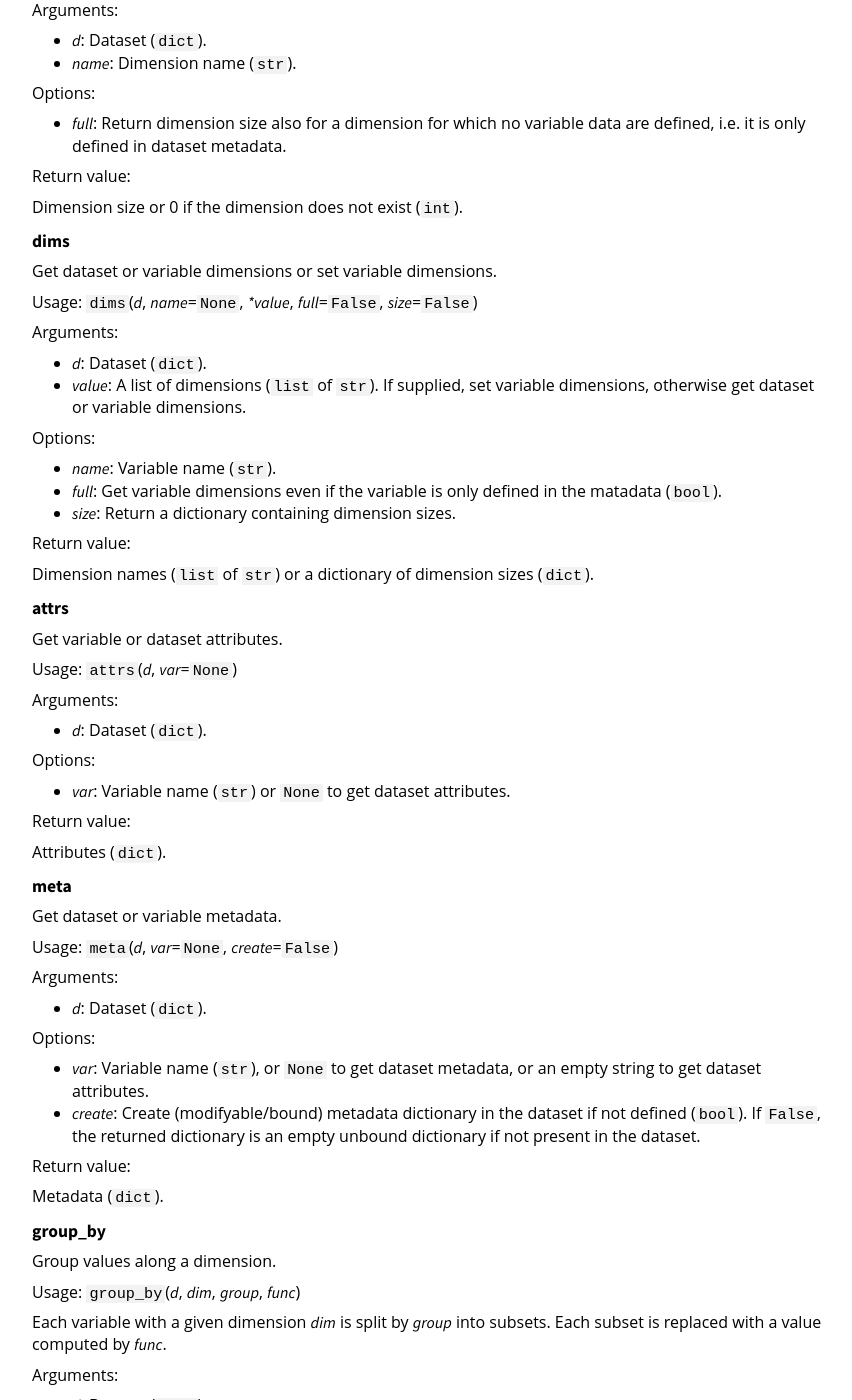
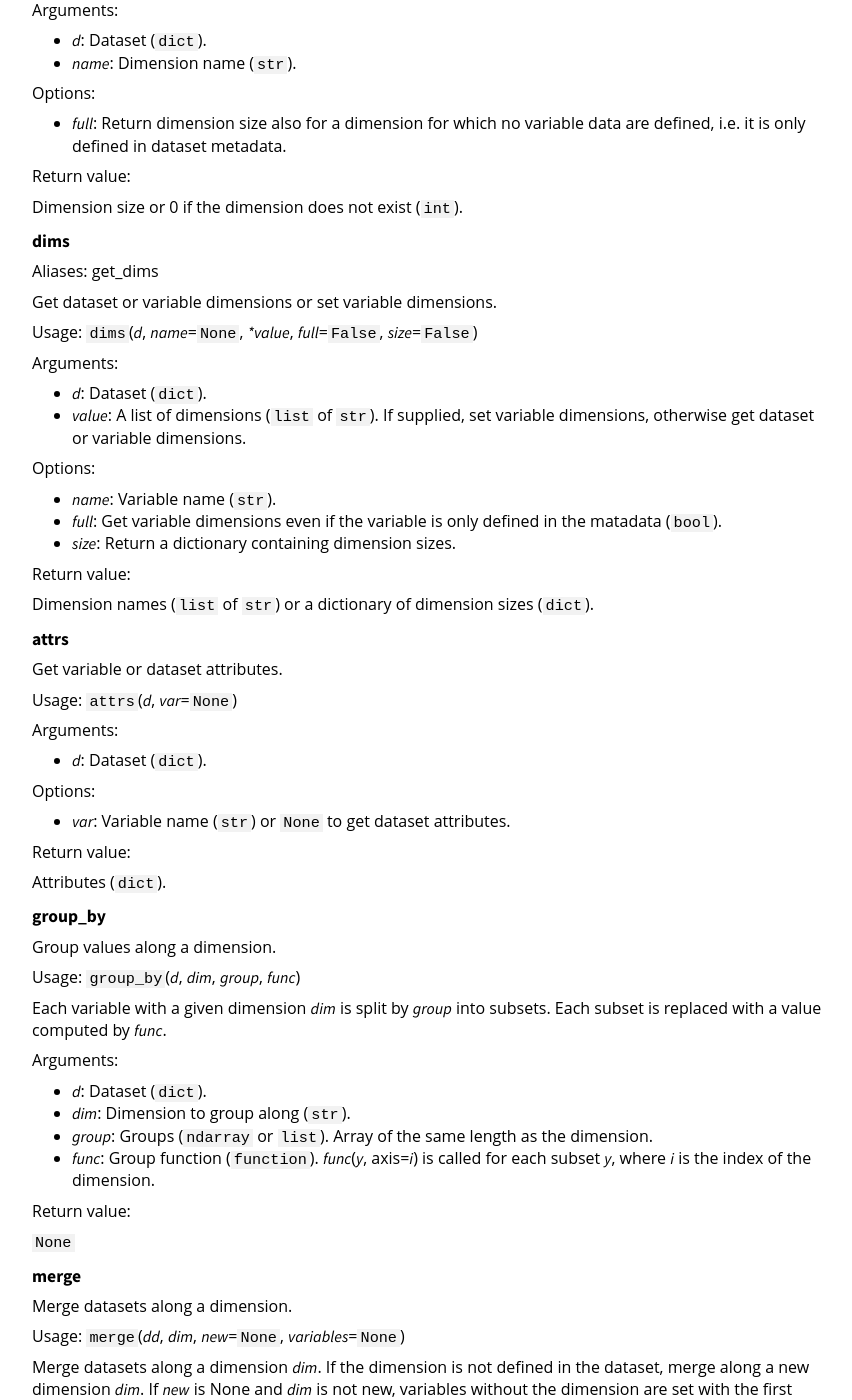
Before and after one commit to peterkuma/ds-format, a Jekyll site: the page built from docs/Python_API/master/index.md, in a window 1280 px wide and 1400 px high, scrolled down 1857 px. Shown: the whole window, without its empty margins (208-1060 px from the left). Built offline with Jekyll 4.4.1, drawn with Linux system fonts in a browser that asks for light colours; some web fonts are replaced; some of the changed text lies outside the part shown.

Commit message:
Document function aliases

```diff
--- a/docs/_includes/functions.md
+++ b/docs/_includes/functions.md
@@ -57,6 +57,9 @@
 
 #### dims
 
+Aliases:  get_dims
+
+
 Get dataset or variable dimensions or set variable dimensions.
 
 Usage: `dims`(*d*, *name*=`None`, **value*, *full*=`False`, *size*=`False`)
@@ -93,25 +96,6 @@
 Return value:
 
 Attributes (`dict`).
-
-#### meta
-
-Get dataset or variable metadata.
-
-Usage: `meta`(*d*, *var*=`None`, *create*=`False`)
-
-Arguments:
-
-- *d*: Dataset (`dict`).
-
-Options:
-
-- *var*: Variable name (`str`), or `None` to get dataset metadata, or an empty string to get dataset attributes.
-- *create*: Create (modifyable/bound) metadata dictionary in the dataset if not defined (`bool`). If `False`, the returned dictionary is an empty unbound dictionary if not present in the dataset.
-
-Return value:
-
-Metadata (`dict`).
 
 #### group_by
 
--- a/ds_format/help.py
+++ b/ds_format/help.py
@@ -82,6 +82,11 @@
 	s = ''
 	if 'title' in d:
 		s += '#### %s\n' % d['title']
+	if 'aliases' in d:
+		s += '\nAliases: '
+		for alias in d['aliases']:
+			s += ' %s' % alias
+		s += '\n\n'
 	if 'caption' in d:
 		s += '\n%s\n' % d['caption']
 	if 'usage' in d:
--- a/ds_format/op.py
+++ b/ds_format/op.py
@@ -106,6 +106,7 @@
 def dims(d, name=None, *value, full=False, size=False):
 	'''
 	title: dims
+	aliases: { get_dims }
 	usage: "`dims`(*d*, *name*=`None`, \**value*, *full*=`False`, *size*=`False`)"
 	caption: "Get dataset or variable dimensions or set variable dimensions."
 	arguments: {{
@@ -152,6 +153,7 @@
 def vars_(d, full=False):
 	'''
 	title: vars
+	aliases: { get_vars }
 	caption: "Get all variable names in a dataset."
 	usage: "`get_vars`(*d*, *full*=`False`)"
 	arguments: {{
@@ -196,6 +198,7 @@
 def meta(d, var=None, create=False):
 	'''
 	title: meta
+	aliases: { get_meta }
 	caption: "Get dataset or variable metadata."
 	usage: "`meta`(*d*, *var*=`None`, *create*=`False`)"
 	arguments: {{
@@ -232,6 +235,7 @@
 		require(d, 'var', var, full=True)
 		return {}
 
+meta.aliases = ['get_meta']
 get_meta = meta
 
 def attr(d, name, *value, var=None):
```
Also changed, not shown: other parts of docs/_includes/functions.md (+6 -0 lines).
